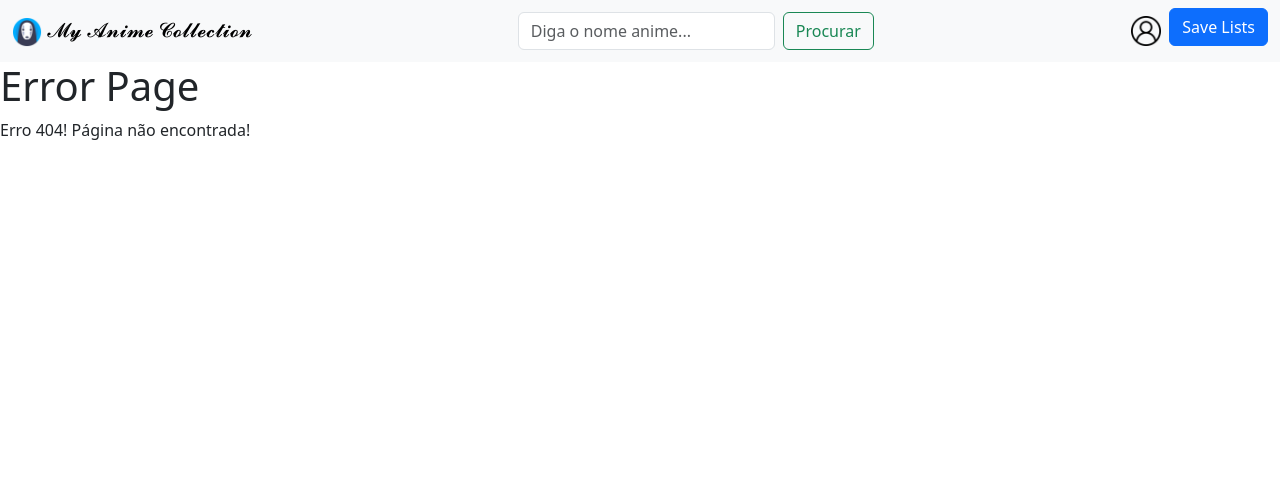
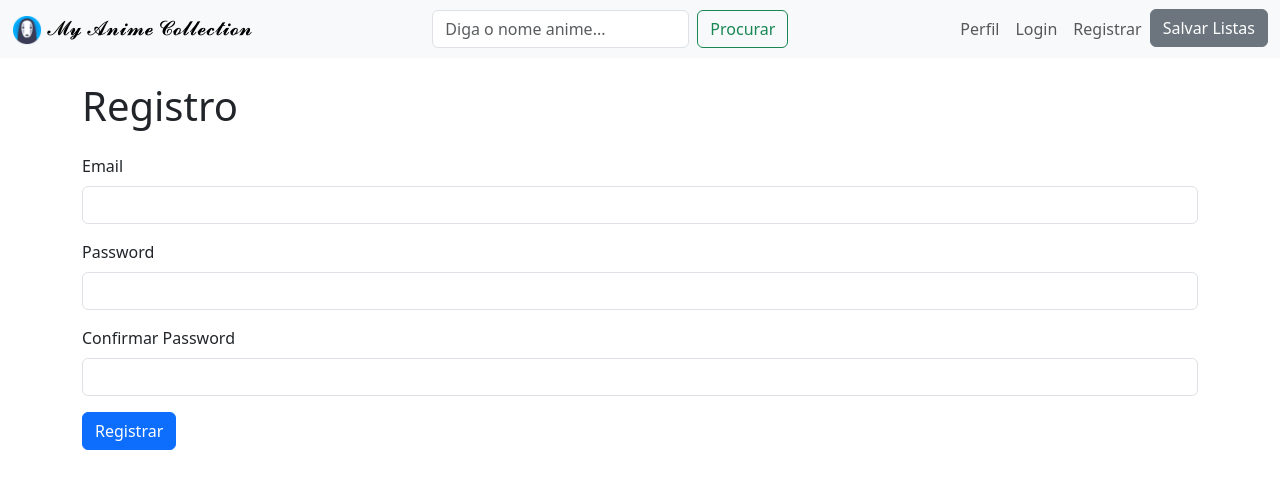
Before and after one commit to zDragonPaulo/MyAnimeCollection, a React (Vite) app: page /register in a window 1280 px wide. Before the commit this address had no page. Shown: the top 488 px of the page. Built offline with nearby package versions, Linux system fonts and the light colour scheme.

Commit message:
Páginas de Perfil, Iniciar Sessão, Registar adicionadas Salvar Animes em um ficheiro .json

```diff
--- a/package.json
+++ b/package.json
@@ -10,6 +10,7 @@
     "preview": "vite preview"
   },
   "dependencies": {
+    "@popperjs/core": "^2.11.8",
     "bootstrap": "^5.3.3",
     "file-saver": "^2.0.5",
     "react": "^18.2.0",
--- a/src/AnimeContext.tsx
+++ b/src/AnimeContext.tsx
@@ -50,12 +50,18 @@ export const AnimeProvider: React.FC<{ children: ReactNode }> = ({ children }) =
         completado: []
     });
 
+    const removeFromLists = (anime: Anime) => {
+        return {
+            porVisualizar: lists.porVisualizar.filter(a => a.mal_id !== anime.mal_id),
+            aVisualizar: lists.aVisualizar.filter(a => a.mal_id !== anime.mal_id),
+            completado: lists.completado.filter(a => a.mal_id !== anime.mal_id),
+        };
+    };
+
     const addToList = (anime: Anime, list: string) => {
         setLists(prevLists => {
-            const newList = { ...prevLists };
-            if (!newList[list].find(a => a.mal_id === anime.mal_id)) {
-                newList[list].push(anime);
-            }
+            const newList = removeFromLists(anime);
+            newList[list].push(anime);
             return newList;
         });
     };
--- a/src/Components/AnimePage.tsx
+++ b/src/Components/AnimePage.tsx
@@ -1,4 +1,3 @@
-// src/Components/AnimePage.tsx
 import React, { useEffect, useState, useContext } from 'react';
 import { Link } from 'react-router-dom';
 import 'bootstrap/dist/css/bootstrap.min.css';
@@ -20,19 +19,36 @@ interface Anime {
 
 interface ApiResponse {
     data: Anime[];
+    pagination: {
+        has_next_page: boolean;
+        current_page: number;
+    };
 }
 
 const AnimePage: React.FC = () => {
     const [animes, setAnimes] = useState<Anime[]>([]);
     const [loading, setLoading] = useState<boolean>(true);
     const [error, setError] = useState<string | null>(null);
+    const [page, setPage] = useState<number>(1);
     const { addToList, lists } = useContext(AnimeContext);
 
     useEffect(() => {
-        fetch('https://api.jikan.moe/v4/top/anime')
+        // Fetch initial animes
+        fetchAnimes(1, true);
+    }, []);
+
+    useEffect(() => {
+        if (page > 1) {
+            fetchAnimes(page, false);
+        }
+    }, [page]);
+
+    const fetchAnimes = (page: number, initialLoad: boolean) => {
+        setLoading(true);
+        fetch(`https://api.jikan.moe/v4/top/anime?page=${page}`)
             .then(response => response.json())
             .then((data: ApiResponse) => {
-                setAnimes(data.data.slice(0, 24));
+                setAnimes(prevAnimes => initialLoad ? data.data : [...prevAnimes, ...data.data]);
                 setLoading(false);
             })
             .catch((error) => {
@@ -40,11 +56,20 @@ const AnimePage: React.FC = () => {
                 setError('Erro ao buscar dados da API');
                 setLoading(false);
             });
-    }, []);
+    };
 
-    if (loading) {
-        return <div>Carregando...</div>;
-    }
+    const handleScroll = () => {
+        if (window.innerHeight + window.scrollY >= document.documentElement.scrollHeight && !loading) {
+            setPage(prevPage => prevPage + 1);
+        }
+    };
+
+    useEffect(() => {
+        window.addEventListener('scroll', handleScroll);
+        return () => {
+            window.removeEventListener('scroll', handleScroll);
+        };
+    }, [loading]);
 
     if (error) {
         return <div>{error}</div>;
@@ -75,15 +100,16 @@ const AnimePage: React.FC = () => {
                                     {isAddedToList(anime) ? <FaCheck /> : '+'}
                                 </Dropdown.Toggle>
                                 <Dropdown.Menu>
-                                    <Dropdown.Item onClick={() => addToList(anime, 'Por visualizar')}>Por visualizar</Dropdown.Item>
-                                    <Dropdown.Item onClick={() => addToList(anime, 'A visualizar')}>A visualizar</Dropdown.Item>
-                                    <Dropdown.Item onClick={() => addToList(anime, 'Completado')}>Completado</Dropdown.Item>
+                                    <Dropdown.Item onClick={(e) => { e.preventDefault(); addToList(anime, 'porVisualizar'); }}>Por visualizar</Dropdown.Item>
+                                    <Dropdown.Item onClick={(e) => { e.preventDefault(); addToList(anime, 'aVisualizar'); }}>A visualizar</Dropdown.Item>
+                                    <Dropdown.Item onClick={(e) => { e.preventDefault(); addToList(anime, 'completado'); }}>Completado</Dropdown.Item>
                                 </Dropdown.Menu>
                             </Dropdown>
                         </div>
                     </div>
                 ))}
             </div>
+            {loading && <div>Carregando...</div>}
         </div>
     );
 }
--- /dev/null
+++ b/src/Components/LoginPage.tsx
@@ -0,0 +1,56 @@
+// src/Components/LoginPage.tsx
+import React, { useState } from 'react';
+import { useNavigate } from 'react-router-dom';
+import 'bootstrap/dist/css/bootstrap.min.css';
+
+const LoginPage: React.FC = () => {
+    const [email, setEmail] = useState<string>('');
+    const [password, setPassword] = useState<string>('');
+    const [error, setError] = useState<string | null>(null);
+    const navigate = useNavigate();
+
+    const handleSubmit = (event: React.FormEvent<HTMLFormElement>) => {
+        event.preventDefault();
+
+        // Placeholder for actual authentication logic
+        if (email === 'test@example.com' && password === 'password') {
+            navigate('/');
+        } else {
+            setError('Credenciais inválidas');
+        }
+    };
+
+    return (
+        <div className="container">
+            <h1 className="my-4">Login</h1>
+            <form onSubmit={handleSubmit}>
+                <div className="mb-3">
+                    <label htmlFor="email" className="form-label">Email</label>
+                    <input
+                        type="email"
+                        className="form-control"
+                        id="email"
+                        value={email}
+                        onChange={(e) => setEmail(e.target.value)}
+                        required
+                    />
+                </div>
+                <div className="mb-3">
+                    <label htmlFor="password" className="form-label">Password</label>
+                    <input
+                        type="password"
+                        className="form-control"
+                        id="password"
+                        value={password}
+                        onChange={(e) => setPassword(e.target.value)}
+                        required
+                    />
+                </div>
+                {error && <div className="alert alert-danger">{error}</div>}
+                <button type="submit" className="btn btn-primary">Login</button>
+            </form>
+        </div>
+    );
+};
+
+export default LoginPage;
--- a/src/Components/Navbar.tsx
+++ b/src/Components/Navbar.tsx
@@ -1,3 +1,4 @@
+// src/Components/Navbar.tsx
 import React, { useState, useContext } from "react";
 import "bootstrap/dist/css/bootstrap.min.css";
 import { useNavigate } from "react-router-dom";
@@ -74,13 +75,23 @@ const Navbar: React.FC = () => {
           </form>
           <ul className="navbar-nav ms-auto mb-2 mb-lg-0">
             <li className="nav-item">
-              <a className="nav-link" href="/user">
-                <img src="user.png" width="30" height="30" alt="Utilizador" />
+              <a className="nav-link" href="/profile">
+                Perfil
               </a>
             </li>
             <li className="nav-item">
-              <button className="btn btn-primary" onClick={saveListsToFile}>
-                Save Lists
+              <a className="nav-link" href="/login">
+                Login
+              </a>
+            </li>
+            <li className="nav-item">
+              <a className="nav-link" href="/register">
+                Registrar
+              </a>
+            </li>
+            <li className="nav-item">
+              <button className="btn btn-secondary" onClick={saveListsToFile}>
+                Salvar Listas
               </button>
             </li>
           </ul>
--- /dev/null
+++ b/src/Components/RegisterPage.tsx
@@ -0,0 +1,69 @@
+// src/Components/RegisterPage.tsx
+import React, { useState } from 'react';
+import { useNavigate } from 'react-router-dom';
+import 'bootstrap/dist/css/bootstrap.min.css';
+
+const RegisterPage: React.FC = () => {
+    const [email, setEmail] = useState<string>('');
+    const [password, setPassword] = useState<string>('');
+    const [confirmPassword, setConfirmPassword] = useState<string>('');
+    const [error, setError] = useState<string | null>(null);
+    const navigate = useNavigate();
+
+    const handleSubmit = (event: React.FormEvent<HTMLFormElement>) => {
+        event.preventDefault();
+
+        if (password !== confirmPassword) {
+            setError('As senhas não coincidem');
+            return;
+        }
+
+        // Placeholder for actual registration logic
+        navigate('/login');
+    };
+
+    return (
+        <div className="container">
+            <h1 className="my-4">Registro</h1>
+            <form onSubmit={handleSubmit}>
+                <div className="mb-3">
+                    <label htmlFor="email" className="form-label">Email</label>
+                    <input
+                        type="email"
+                        className="form-control"
+                        id="email"
+                        value={email}
+                        onChange={(e) => setEmail(e.target.value)}
+                        required
+                    />
+                </div>
+                <div className="mb-3">
+                    <label htmlFor="password" className="form-label">Password</label>
+                    <input
+                        type="password"
+                        className="form-control"
+                        id="password"
+                        value={password}
+                        onChange={(e) => setPassword(e.target.value)}
+                        required
+                    />
+                </div>
+                <div className="mb-3">
+                    <label htmlFor="confirmPassword" className="form-label">Confirmar Password</label>
+                    <input
+                        type="password"
+                        className="form-control"
+                        id="confirmPassword"
+                        value={confirmPassword}
+                        onChange={(e) => setConfirmPassword(e.target.value)}
+                        required
+                    />
+                </div>
+                {error && <div className="alert alert-danger">{error}</div>}
+                <button type="submit" className="btn btn-primary">Registrar</button>
+            </form>
+        </div>
+    );
+};
+
+export default RegisterPage;
--- a/src/Components/SearchAnimePage.tsx
+++ b/src/Components/SearchAnimePage.tsx
@@ -1,4 +1,5 @@
-import React, { useContext, useState } from "react";
+// src/Components/SearchAnimePage.tsx
+import React, { useContext } from "react";
 import "bootstrap/dist/css/bootstrap.min.css";
 import { Link } from "react-router-dom";
 import { AnimeContext } from "../AnimeContext";
@@ -37,17 +38,17 @@ const SearchAnimePage: React.FC = () => {
                     </Dropdown.Toggle>
                     <Dropdown.Menu>
                       <Dropdown.Item
-                        onClick={() => addToList(anime, "Por visualizar")}
+                        onClick={(e) => { e.preventDefault(); addToList(anime, "porVisualizar"); }}
                       >
                         Por visualizar
                       </Dropdown.Item>
                       <Dropdown.Item
-                        onClick={() => addToList(anime, "A visualizar")}
+                        onClick={(e) => { e.preventDefault(); addToList(anime, "aVisualizar"); }}
                       >
                         A visualizar
                       </Dropdown.Item>
                       <Dropdown.Item
-                        onClick={() => addToList(anime, "Completado")}
+                        onClick={(e) => { e.preventDefault(); addToList(anime, "completado"); }}
                       >
                         Completado
                       </Dropdown.Item>
--- /dev/null
+++ b/src/Components/UserProfilePage.tsx
@@ -0,0 +1,23 @@
+// src/Components/UserProfilePage.tsx
+import React from 'react';
+import 'bootstrap/dist/css/bootstrap.min.css';
+
+const UserProfilePage: React.FC = () => {
+    const userName = 'Nome do Utilizador'; // Substitua isso pela lógica de obtenção do nome do utilizador
+    const userImage = 'user.png'; // Imagem de perfil por defeito
+
+    return (
+        <div className="container">
+            <h1 className="my-4">Perfil do Utilizador</h1>
+            <div className="card mx-auto" style={{ maxWidth: '400px' }}>
+                <img src={userImage} className="card-img-top" alt="Imagem do Utilizador" />
+                <div className="card-body text-center">
+                    <h5 className="card-title">{userName}</h5>
+                    <p className="card-text">Gosto muito de anime!</p>
+                </div>
+            </div>
+        </div>
+    );
+};
+
+export default UserProfilePage;
```
Also changed, not shown: src/main.tsx (+17 -1 lines), 1 other file (tests, documents, lock files or other folders).
